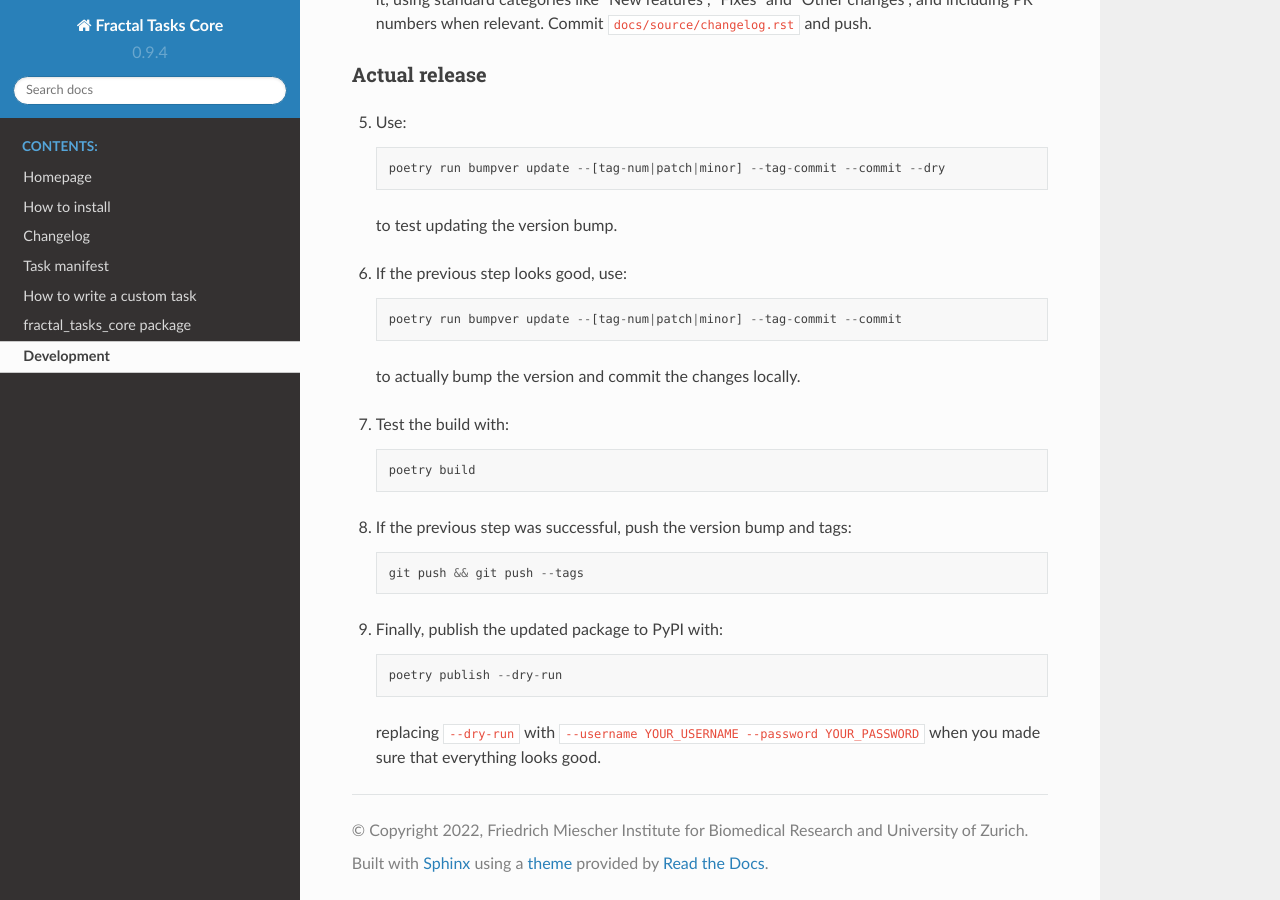
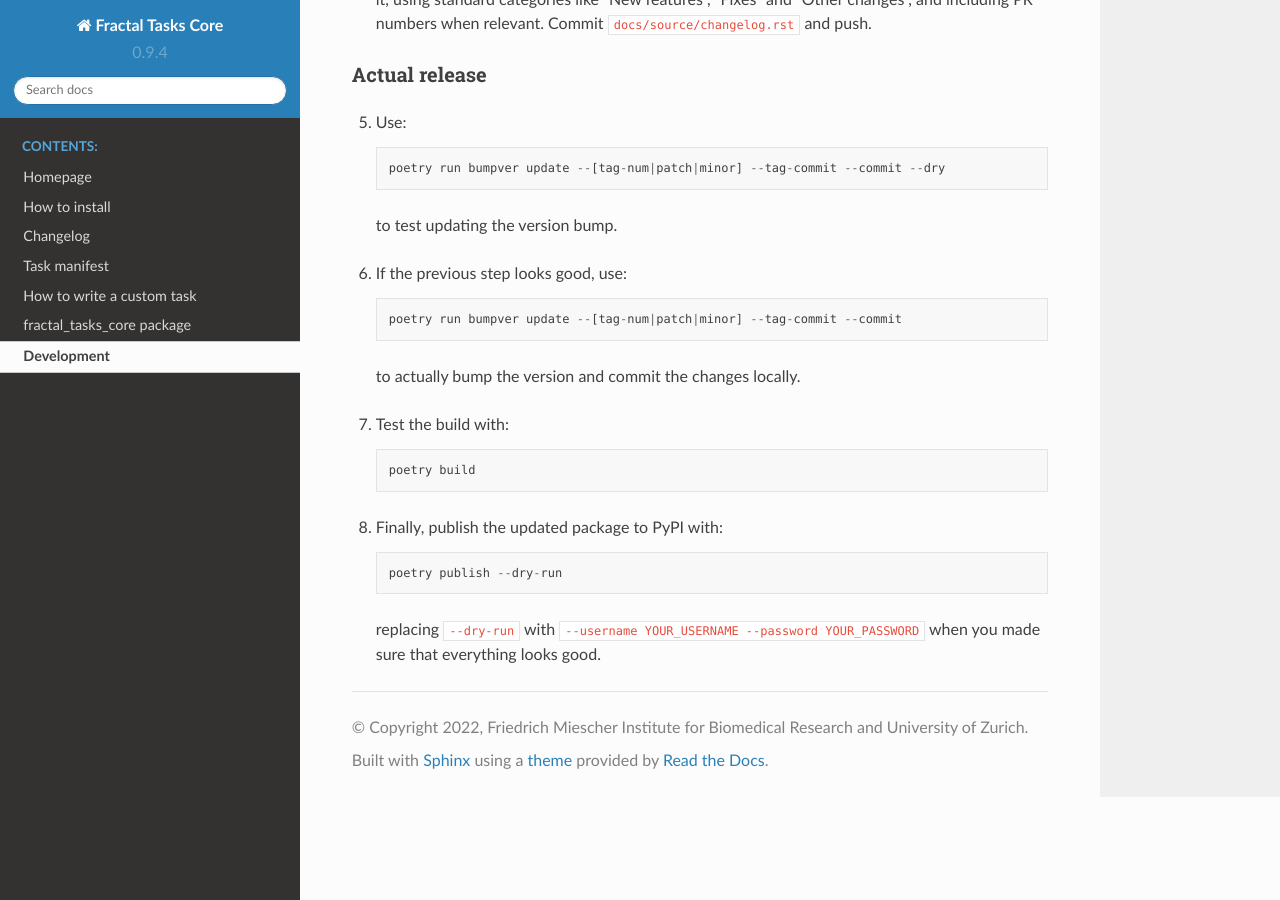
Before and after one commit to fractal-analytics-platform/fractal-tasks-core, a Sphinx documentation site: the page built from docs/source/development.rst, in a window 1280 px wide and 900 px high, scrolled down 1123 px. Built offline with Sphinx 7.4.7 and the Read the Docs theme 2.0.0, drawn with Linux system fonts in a browser that asks for light colours; pages that are not in the unit, such as notebooks, are missing from menus.

Commit message:
Remove obsolete instruction from docs

```diff
--- a/docs/source/development.rst
+++ b/docs/source/development.rst
@@ -55,11 +55,7 @@ Actual release
 
     poetry build
 
-8. If the previous step was successful, push the version bump and tags::
-
-    git push && git push --tags
-
-9. Finally, publish the updated package to PyPI with::
+8. Finally, publish the updated package to PyPI with::
 
     poetry publish --dry-run
 
```
